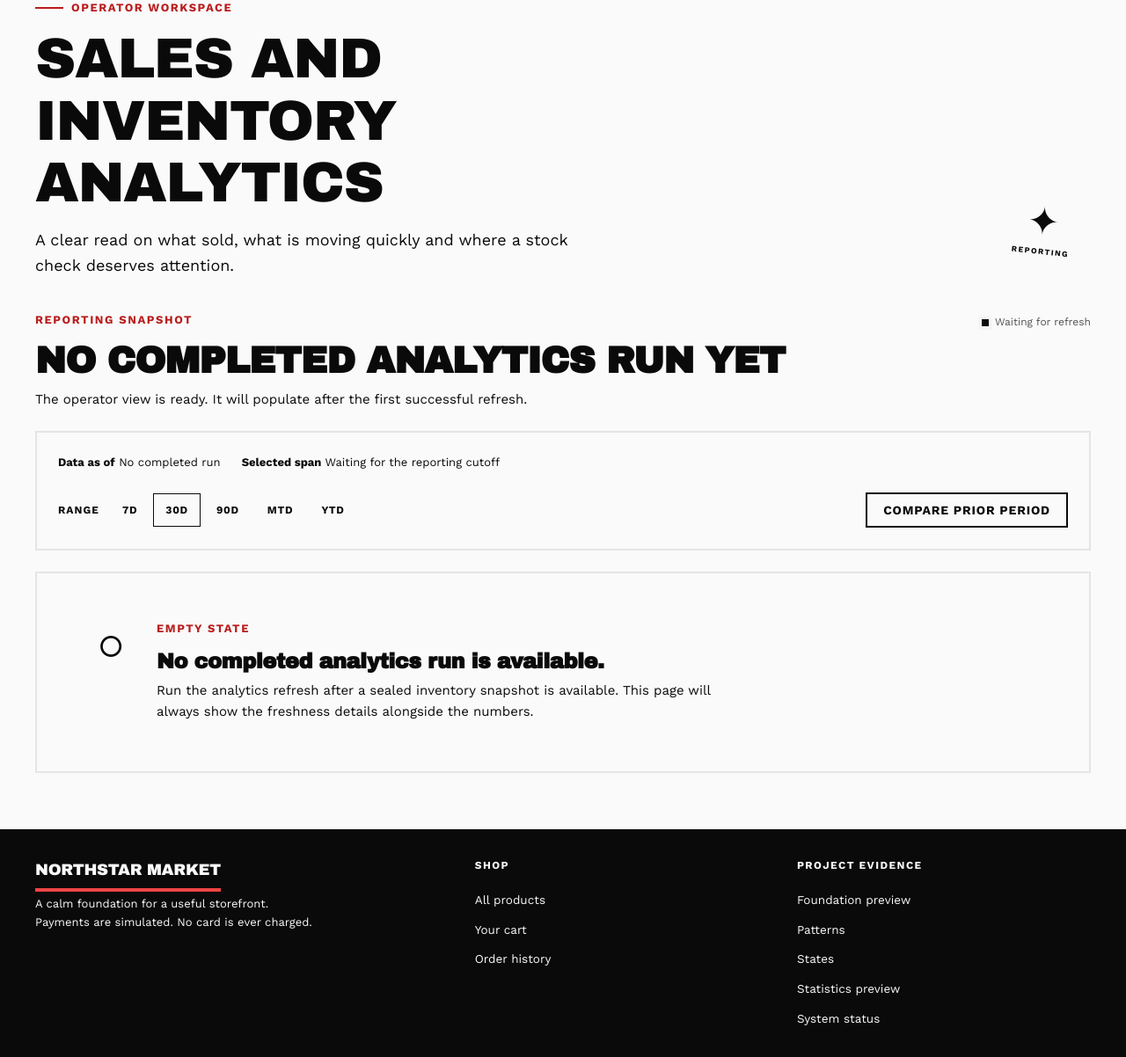
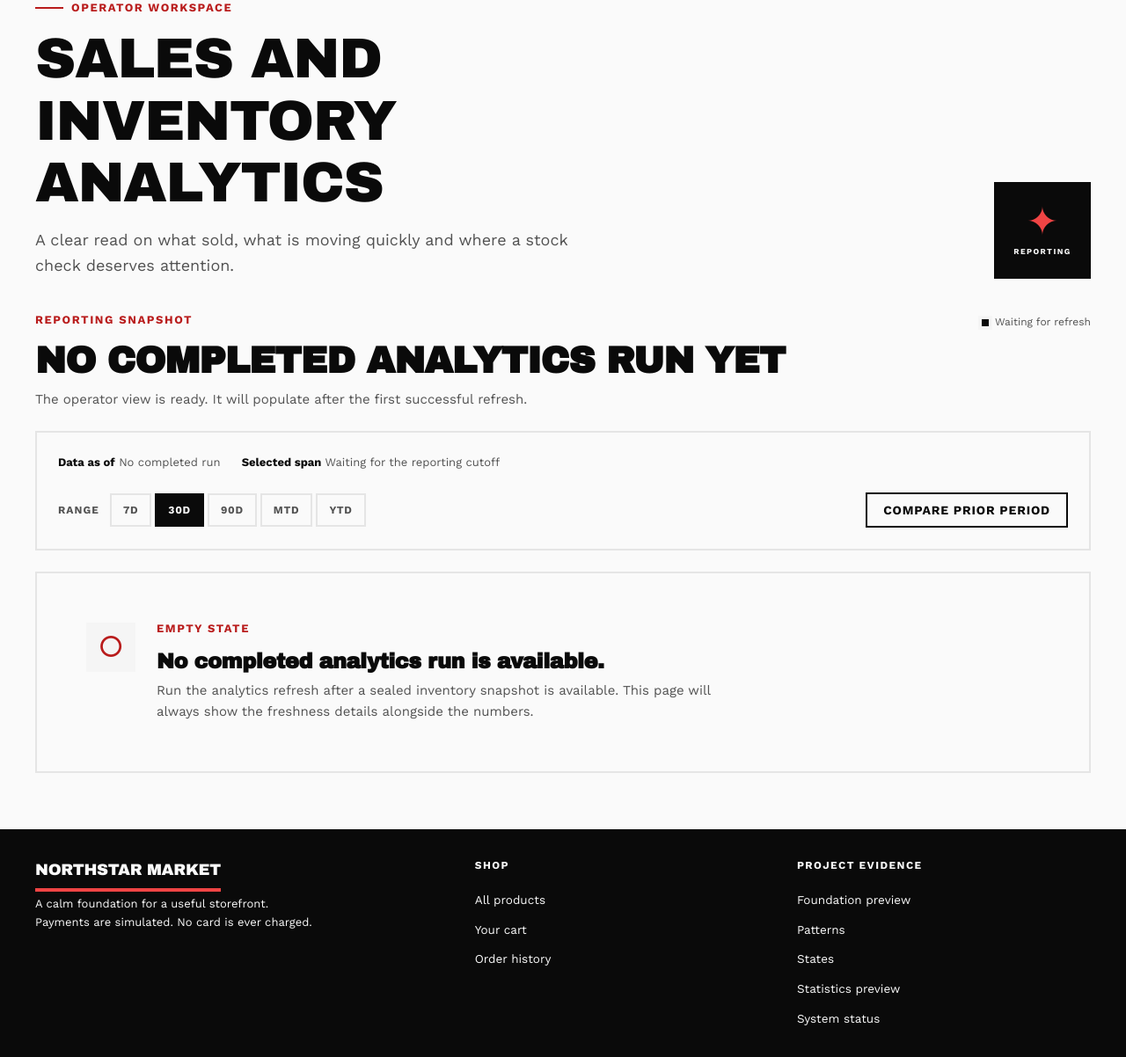
Before and after one commit to ZadeNova/INF2006_Cloud_BigData_Project, a Django app: page /analytics/ in a window 1280 px wide. Shown: the part 205-1407 px from the top of the page at 88% size. Run offline with Django 5.2, Linux system fonts and the light colour scheme; the visitor is signed in with stand-in values (Sample User, id 1); data that the repository does not hold is empty; parts of the project's set-up code (start-up, migrations or seed data) failed here and were passed over.

Commit message:
fix: align the analytics dashboard with the UIUX redesign
The dashboard was built and reviewed against the pre-redesign palette. After
merging CL/Analytics with the three UIUX commits on main the merge was
conflict-free, but the dashboard's own CSS still referenced nine colour tokens
the redesign deleted (spruce, mint, pine, ink-soft, accent, border, ceramic,
white, white-soft) and analytics.js hard-coded the old green chart palette.
Unresolved var() references invalidate the declaration, so for example the
active range link rendered white text on no background. The UIUX commits take
precedence, so only the dashboard's own rules and script change.

site.css (dashboard block only): map each old token to its redesign
equivalent, following how the designer's own statistics comp uses them
(.chip / .chip--on, .stat-tile, .chart__*). Active range link uses
--action-fill / --on-action, the flagged card uses the band fill, status
labels use the success and warning tints, and the hard-coded #fff0d1 is
replaced. Circles and the hero rotation become square to match
--card-radius: 0. Remove the duplicate .visually-hidden the redesign already
defines. --band-ink-soft is deliberately not used: it is defined only in the
dark palette.

analytics.js: read chart colours from the theme custom properties each time a
chart is drawn instead of a fixed object, follow the comp's series styling
(solid current line, dashed previous period, no smoothing, no area fill,
square bars), and redraw when data-theme or the OS colour scheme changes.

Markup, views and tests are unchanged. Dashboard and frontend tests pass (37),
the full suite passes (438), check and makemigrations --check are clean, and
collectstatic accepted the files at image build. Not covered: appearance in a
browser and independent review; the earlier dashboard review gate covers the
old theme. Plan: docs/plans/dashboard-theme-alignment.md.

```diff
--- a/src/static/css/site.css
+++ b/src/static/css/site.css
@@ -3553,64 +3553,65 @@ h2 {
 .analytics-page { padding-block: var(--space-7) var(--space-9); }
 .analytics-hero { display:flex; align-items:flex-end; justify-content:space-between; gap:var(--space-5); padding-block:var(--space-4) var(--space-6); }
 .analytics-hero h1 { margin-bottom:var(--space-3); font-size:clamp(3.6rem,6vw,6.4rem); }
-.analytics-hero__lead { max-width:66rem; margin-bottom:0; color:var(--color-ink-soft); font-size:1.8rem; }
-.analytics-hero__mark { display:grid; width:11rem; height:11rem; flex:0 0 auto; place-items:center; align-content:center; border-radius:50%; background:var(--color-spruce); color:var(--color-white); box-shadow:var(--card-shadow); transform:rotate(6deg); }
-.analytics-hero__mark span { color:var(--color-mint); font-size:4.4rem; line-height:1; }
-.analytics-hero__mark small { margin-top:.5rem; color:var(--color-white-soft); font-size:.9rem; font-weight:700; letter-spacing:.16em; }
+.analytics-hero__lead { max-width:66rem; margin-bottom:0; color:var(--color-text-secondary); font-size:1.8rem; }
+.analytics-hero__mark { display:grid; width:11rem; height:11rem; flex:0 0 auto; place-items:center; align-content:center; border-radius:0; background:var(--band-fill); color:var(--band-ink); box-shadow:var(--card-shadow); }
+.analytics-hero__mark span { color:var(--color-secondary); font-size:4.4rem; line-height:1; }
+.analytics-hero__mark small { margin-top:.5rem; color:var(--band-ink); font-size:.9rem; font-weight:700; letter-spacing:.16em; }
 .analytics-panel { scroll-margin-top:var(--anchor-offset); }
 .analytics-panel:focus { outline:none; }
 .analytics-panel h2:focus,.analytics-panel h3:focus { outline:none; }
 .analytics-panel__header { display:flex; align-items:flex-start; justify-content:space-between; gap:var(--space-5); margin-bottom:var(--space-4); }
 .analytics-panel__header h2 { margin-bottom:var(--space-2); font-size:clamp(2.6rem,4vw,4.2rem); font-weight:600; }
-.analytics-panel__intro { margin-bottom:0; color:var(--color-ink-soft); font-size:1.5rem; }
-.analytics-panel__freshness { display:grid; justify-items:end; gap:var(--space-1); color:var(--color-ink-soft); font-size:1.2rem; white-space:nowrap; }
-.status-chip--success { color:var(--color-pine); }
+.analytics-panel__intro { margin-bottom:0; color:var(--color-text-secondary); font-size:1.5rem; }
+.analytics-panel__freshness { display:grid; justify-items:end; gap:var(--space-1); color:var(--color-text-secondary); font-size:1.2rem; white-space:nowrap; }
+.status-chip--success { color:var(--color-success); }
 .analytics-controls { display:grid; gap:var(--space-4); margin-bottom:var(--space-4); padding:var(--space-4); }
-.analytics-controls__meta { display:flex; flex-wrap:wrap; gap:.6rem 2.4rem; color:var(--color-ink-soft); font-size:1.3rem; }
+.analytics-controls__meta { display:flex; flex-wrap:wrap; gap:.6rem 2.4rem; color:var(--color-text-secondary); font-size:1.3rem; }
 .analytics-controls__meta p { margin:0; }
-.analytics-controls__meta strong { color:var(--color-spruce); }
+.analytics-controls__meta strong { color:var(--color-text-primary); }
 .muted-label { color:var(--color-warning); font-weight:700; }
 .analytics-controls__actions { display:flex; align-items:center; justify-content:space-between; gap:var(--space-4); }
 .range-nav { display:flex; align-items:center; flex-wrap:wrap; gap:var(--space-2); }
-.range-nav__label { margin-right:var(--space-1); color:var(--color-ink-soft); font-size:1.2rem; font-weight:700; letter-spacing:.09em; text-transform:uppercase; }
+.range-nav__label { margin-right:var(--space-1); color:var(--color-text-secondary); font-size:1.2rem; font-weight:700; letter-spacing:.09em; text-transform:uppercase; }
 .range-nav__links { display:flex; flex-wrap:wrap; gap:var(--space-1); }
-.range-link { display:inline-flex; min-height:3.8rem; align-items:center; justify-content:center; border:1px solid transparent; border-radius:var(--pill-radius); padding:.7rem 1.3rem; color:var(--color-ink-soft); font-size:1.2rem; font-weight:700; letter-spacing:.06em; text-decoration:none; }
-.range-link:hover,.range-link:focus-visible { border-color:var(--color-accent); color:var(--color-accent); }
-.range-link.is-active { border-color:var(--color-spruce); background:var(--color-spruce); color:var(--color-white); }
+.range-link { display:inline-flex; min-height:3.8rem; align-items:center; justify-content:center; border:var(--border-structural) solid var(--color-border-subtle); border-radius:var(--pill-radius); padding:.7rem 1.3rem; color:var(--color-text-secondary); font-size:1.2rem; font-weight:700; letter-spacing:.06em; text-decoration:none; }
+.range-link:hover,.range-link:focus-visible { border-color:var(--color-text-primary); color:var(--color-text-primary); }
+.range-link.is-active { border-color:var(--color-text-primary); background:var(--action-fill); color:var(--on-action); }
 .analytics-compare { min-height:4rem; flex:0 0 auto; }
 .analytics-message { margin:0 0 var(--space-4); }
 .analytics-empty { display:flex; align-items:flex-start; gap:var(--space-4); padding:clamp(2.4rem,5vw,5.6rem); }
-.analytics-empty__icon { display:grid; width:5.6rem; height:5.6rem; flex:0 0 auto; place-items:center; border-radius:50%; background:var(--color-mint); color:var(--color-accent); font-size:3.2rem; }
+.analytics-empty__icon { display:grid; width:5.6rem; height:5.6rem; flex:0 0 auto; place-items:center; border-radius:0; background:var(--color-surface-raised); color:var(--color-secondary-ink); font-size:3.2rem; }
 .analytics-empty h3 { margin-bottom:var(--space-2); font-size:2.4rem; font-weight:600; }
-.analytics-empty p:last-child { max-width:64rem; margin-bottom:0; color:var(--color-ink-soft); font-size:1.5rem; }
+.analytics-empty p:last-child { max-width:64rem; margin-bottom:0; color:var(--color-text-secondary); font-size:1.5rem; }
 .analytics-cards { display:grid; grid-template-columns:repeat(3,minmax(0,1fr)); gap:var(--space-4); }
 .analytics-card { min-height:17rem; padding:var(--space-4); }
-.analytics-card--flagged { background:var(--color-spruce); }
-.analytics-card__label { margin-bottom:var(--space-4); color:var(--color-ink-soft); font-size:1.2rem; font-weight:700; letter-spacing:.08em; text-transform:uppercase; }
-.analytics-card--flagged .analytics-card__label,.analytics-card--flagged .analytics-card__comparison { color:var(--color-white-soft); }
-.analytics-card__value { margin-bottom:var(--space-3); color:var(--color-spruce); font-size:clamp(3rem,4vw,4.2rem); font-weight:700; letter-spacing:-.04em; line-height:1; }
-.analytics-card--flagged .analytics-card__value { color:var(--color-white); }
-.analytics-card__comparison { display:flex; align-items:baseline; flex-wrap:wrap; gap:.4rem .8rem; color:var(--color-ink-soft); font-size:1.2rem; }
-.analytics-card__comparison strong { color:var(--color-accent); font-size:1.4rem; }
+.analytics-card--flagged { background:var(--band-fill); }
+.analytics-card__label { margin-bottom:var(--space-4); color:var(--color-text-secondary); font-size:1.2rem; font-weight:700; letter-spacing:.08em; text-transform:uppercase; }
+.analytics-card--flagged .analytics-card__label,.analytics-card--flagged .analytics-card__comparison { color:var(--band-ink); }
+.analytics-card__value { margin-bottom:var(--space-3); color:var(--color-text-primary); font-size:clamp(3rem,4vw,4.2rem); font-weight:700; letter-spacing:-.04em; line-height:1; }
+.analytics-card--flagged .analytics-card__value { color:var(--band-ink); }
+.analytics-card--flagged .analytics-card__comparison strong { color:var(--band-ink); }
+.analytics-card__comparison { display:flex; align-items:baseline; flex-wrap:wrap; gap:.4rem .8rem; color:var(--color-text-secondary); font-size:1.2rem; }
+.analytics-card__comparison strong { color:var(--color-text-primary); font-size:1.4rem; }
 .analytics-card__comparison--na strong,.analytics-card__comparison--insufficient strong { color:var(--color-warning); }
-.analytics-note { display:flex; align-items:flex-start; gap:var(--space-2); margin:var(--space-4) 0 var(--space-7); color:var(--color-ink-soft); font-size:1.3rem; }
+.analytics-note { display:flex; align-items:flex-start; gap:var(--space-2); margin:var(--space-4) 0 var(--space-7); color:var(--color-text-secondary); font-size:1.3rem; }
 .analytics-note p { margin:0; }
-.analytics-note__icon { display:grid; width:2.2rem; height:2.2rem; flex:0 0 auto; place-items:center; border-radius:50%; background:var(--color-mint); color:var(--color-pine); font-size:1.2rem; font-weight:700; }
+.analytics-note__icon { display:grid; width:2.2rem; height:2.2rem; flex:0 0 auto; place-items:center; border-radius:0; background:var(--color-surface-raised); color:var(--color-text-primary); font-size:1.2rem; font-weight:700; }
 .analytics-chart-grid { display:grid; grid-template-columns:minmax(0,1.35fr) minmax(30rem,.65fr); gap:var(--space-4); margin-bottom:var(--space-8); }
 .chart-card { min-width:0; padding:var(--space-4); }
 .chart-card__header { display:flex; align-items:flex-start; justify-content:space-between; gap:var(--space-3); margin-bottom:var(--space-3); }
 .chart-card__header .eyebrow { margin-bottom:var(--space-2); }
 .chart-card h3 { margin-bottom:0; font-size:2.1rem; font-weight:600; }
-.chart-card__mode { border-radius:var(--pill-radius); padding:.5rem .9rem; background:var(--color-mint); color:var(--color-pine); font-size:1.1rem; font-weight:700; white-space:nowrap; }
+.chart-card__mode { border-radius:var(--pill-radius); padding:.5rem .9rem; background:var(--color-surface-raised); color:var(--color-text-primary); font-size:1.1rem; font-weight:700; white-space:nowrap; }
 .chart-wrap { position:relative; height:28rem; }
 .chart-wrap--category { height:28rem; }
-.chart-summary { min-height:3.8rem; margin:var(--space-3) 0; color:var(--color-ink-soft); font-size:1.3rem; }
-.chart-table { border-top:1px solid var(--color-border); padding-top:var(--space-2); }
-.chart-table summary { color:var(--color-accent); cursor:pointer; font-size:1.3rem; font-weight:700; }
+.chart-summary { min-height:3.8rem; margin:var(--space-3) 0; color:var(--color-text-secondary); font-size:1.3rem; }
+.chart-table { border-top:1px solid var(--color-border-subtle); padding-top:var(--space-2); }
+.chart-table summary { color:var(--color-secondary-ink); cursor:pointer; font-size:1.3rem; font-weight:700; }
 .table-scroll { max-width:100%; overflow-x:auto; overscroll-behavior-x:contain; }
-.table-scroll:focus-visible { outline:.2rem solid var(--color-accent); outline-offset:-.2rem; }
+.table-scroll:focus-visible { outline:.2rem solid var(--color-border-strong); outline-offset:-.2rem; }
 .chart-table table { width:100%; border-collapse:collapse; margin-top:var(--space-2); font-size:1.2rem; }
-.chart-table th,.chart-table td { padding:.8rem; border-bottom:1px solid var(--color-ceramic); text-align:left; white-space:nowrap; }
+.chart-table th,.chart-table td { padding:.8rem; border-bottom:1px solid var(--color-border-subtle); text-align:left; white-space:nowrap; }
 .analytics-section { margin-bottom:var(--space-8); }
 .section-heading--compact { margin-bottom:var(--space-4); }
 .section-heading--compact h2 { margin-bottom:var(--space-2); font-size:clamp(2.8rem,4vw,4.2rem); }
--- a/src/static/js/analytics.js
+++ b/src/static/js/analytics.js
@@ -1,13 +1,23 @@
 (function () {
     "use strict";
 
-    var chartColors = {
-        green: "#0b6047",
-        accent: "#137956",
-        spruce: "#173d34",
-        mint: "#d8ebe4",
-        muted: "#78958c"
-    };
+    // Colours come from the theme's custom properties (site.css), read at draw
+    // time so light and dark mode both work. Fallbacks only cover a missing
+    // stylesheet; they are not a second palette.
+    function themeColor(name, fallback) {
+        var value = getComputedStyle(document.documentElement).getPropertyValue(name).trim();
+        return value || fallback;
+    }
+
+    function palette() {
+        return {
+            primary: themeColor("--color-text-primary", "#0a0a0a"),
+            muted: themeColor("--color-text-secondary", "#525252"),
+            tick: themeColor("--color-text-secondary", "#525252"),
+            grid: themeColor("--color-border-subtle", "#e5e5e5"),
+            surface: themeColor("--color-surface", "#fafafa")
+        };
+    }
 
     function readPayload(id) {
         var element = document.getElementById(id);
@@ -31,30 +41,31 @@
     }
 
     function trendChart(canvas, payload) {
+        var c = palette();
         var datasets = [{
             label: "Selected sales value",
             data: payload.values,
-            borderColor: chartColors.green,
-            backgroundColor: "rgba(11, 96, 71, 0.14)",
-            pointBackgroundColor: chartColors.green,
-            pointBorderColor: "#ffffff",
+            borderColor: c.primary,
+            backgroundColor: "transparent",
+            pointBackgroundColor: c.primary,
+            pointBorderColor: c.surface,
             pointBorderWidth: 2,
             pointRadius: 4,
-            tension: 0.28,
-            fill: true
+            tension: 0,
+            fill: false
         }];
         if (payload.comparison) {
             datasets.push({
                 label: "Previous period",
                 data: payload.comparison.values,
-                borderColor: chartColors.muted,
+                borderColor: c.muted,
                 backgroundColor: "transparent",
-                pointBackgroundColor: chartColors.muted,
-                pointBorderColor: "#ffffff",
+                pointBackgroundColor: c.muted,
+                pointBorderColor: c.surface,
                 pointBorderWidth: 2,
                 pointRadius: 3,
                 borderDash: [7, 5],
-                tension: 0.28,
+                tension: 0,
                 fill: false
             });
         }
@@ -66,25 +77,26 @@
                 maintainAspectRatio: false,
                 interaction: { mode: "index", intersect: false },
                 plugins: {
-                    legend: { labels: { usePointStyle: true, color: chartColors.spruce } },
+                    legend: { labels: { usePointStyle: true, color: c.tick } },
                     tooltip: { callbacks: { label: function (context) { return " S$" + Number(context.parsed.y).toLocaleString(undefined, { minimumFractionDigits: 2, maximumFractionDigits: 2 }); } } }
                 },
                 scales: {
-                    x: { ticks: { color: chartColors.spruce, maxRotation: 0, autoSkip: true, maxTicksLimit: 8 }, grid: { display: false } },
-                    y: { beginAtZero: true, ticks: { color: chartColors.spruce, callback: function (value) { return "S$" + Number(value).toLocaleString(); } }, grid: { color: "rgba(23, 61, 52, 0.12)" } }
+                    x: { ticks: { color: c.tick, maxRotation: 0, autoSkip: true, maxTicksLimit: 8 }, grid: { display: false } },
+                    y: { beginAtZero: true, ticks: { color: c.tick, callback: function (value) { return "S$" + Number(value).toLocaleString(); } }, grid: { color: c.grid } }
                 }
             }
         });
     }
 
     function categoryChart(canvas, payload) {
+        var c = palette();
         var datasets = [{
             label: "Selected period sales value",
             data: payload.values,
-            backgroundColor: chartColors.accent,
-            borderColor: chartColors.green,
+            backgroundColor: c.primary,
+            borderColor: c.primary,
             borderWidth: 1,
-            borderRadius: 7,
+            borderRadius: 0,
             maxBarThickness: 30
         }];
         if (payload.comparison) {
@@ -92,9 +104,9 @@
                 label: "Previous period sales value (outline)",
                 data: payload.comparison.values,
                 backgroundColor: "transparent",
-                borderColor: chartColors.muted,
+                borderColor: c.muted,
                 borderWidth: 2,
-                borderRadius: 7,
+                borderRadius: 0,
                 maxBarThickness: 30
             });
         }
@@ -109,12 +121,12 @@
                 responsive: true,
                 maintainAspectRatio: false,
                 plugins: {
-                    legend: { labels: { usePointStyle: true, color: chartColors.spruce } },
+                    legend: { labels: { usePointStyle: true, color: c.tick } },
                     tooltip: { callbacks: { label: function (context) { return " S$" + Number(context.parsed.x).toLocaleString(undefined, { minimumFractionDigits: 2, maximumFractionDigits: 2 }); } } }
                 },
                 scales: {
-                    x: { beginAtZero: true, ticks: { color: chartColors.spruce, callback: function (value) { return "S$" + Number(value).toLocaleString(); } }, grid: { color: "rgba(23, 61, 52, 0.12)" } },
-                    y: { ticks: { color: chartColors.spruce }, grid: { display: false } }
+                    x: { beginAtZero: true, ticks: { color: c.tick, callback: function (value) { return "S$" + Number(value).toLocaleString(); } }, grid: { color: c.grid } },
+                    y: { ticks: { color: c.tick }, grid: { display: false } }
                 }
             }
         });
@@ -124,6 +136,7 @@
         if (!window.Chart || !root) {
             return;
         }
+        window.Chart.defaults.font.family = themeColor("--font-sans", "sans-serif");
         var trend = root.querySelector("[data-chart='trend']");
         var categories = root.querySelector("[data-chart='categories']");
         if (trend) {
@@ -205,6 +218,16 @@
         notice.focus();
     }
 
+    function redrawForTheme() {
+        drawCharts(document.getElementById("analytics-panel"));
+    }
+
+    new MutationObserver(redrawForTheme).observe(document.documentElement, {
+        attributes: true,
+        attributeFilter: ["data-theme"]
+    });
+    window.matchMedia("(prefers-color-scheme: dark)").addEventListener("change", redrawForTheme);
+
     document.addEventListener("DOMContentLoaded", function () {
         drawCharts(document.getElementById("analytics-panel"));
     });
```
Also changed, not shown: other parts of src/static/css/site.css (+10 -11 lines), docs/IMPLEMENTATION_PLAN.md (+1 -0 lines), docs/plans/dashboard-theme-alignment.md (added, +46 -0 lines).
